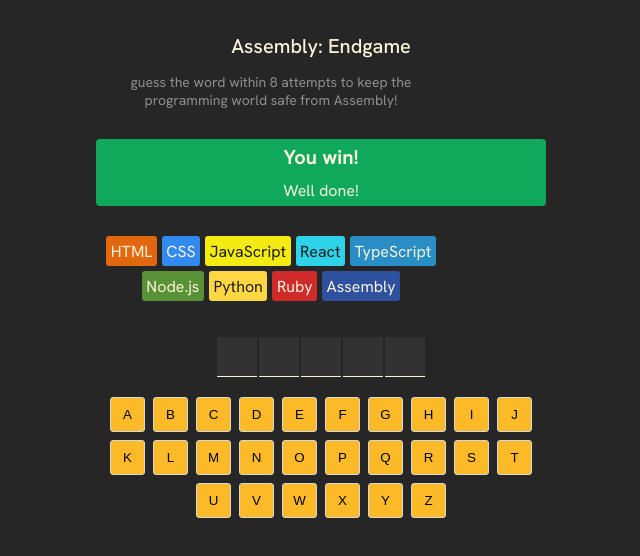
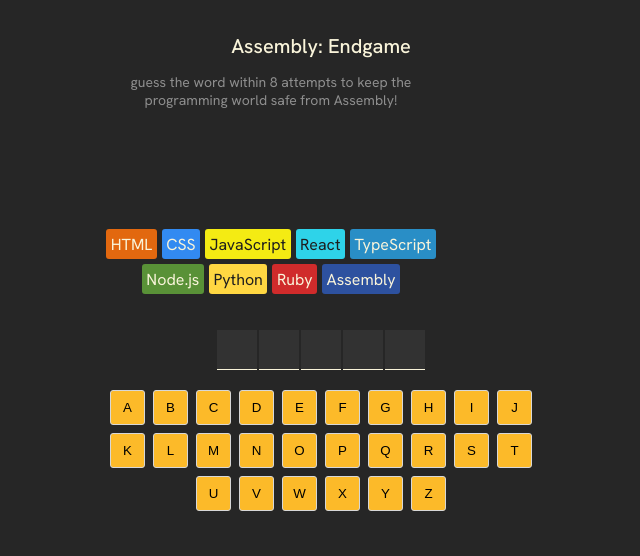
Before and after one commit to samkosal/Assemble-Endgame, a React (Vite) app: page / in a window 1280 px wide. Shown: the top 556 px of the page, without its empty margins (319-959 px from the left). Built offline with nearby package versions, Linux system fonts and the light colour scheme.

Commit message:
added conditionally rendered win and loss status

```diff
--- a/src/App.jsx
+++ b/src/App.jsx
@@ -17,7 +17,6 @@
         currentWord.split("").every(letter => guessedLetters.includes(letter))
     const isGameLost = wrongGuessCount >= languages.length - 1;
     const isGameOver = isGameWon || isGameLost;
-
     // static values
     const alphabet = "abcdefghijklmnopqrstuvwxyz";
 
@@ -74,6 +73,11 @@
             </span>
         )
     })
+
+    const gameStatusClass = clsx("game-status", {
+        won: isGameWon,
+        lost: isGameLost
+    })
     return (
         <main>
             <header>
@@ -83,8 +87,22 @@
             </header>
 
             <section className="game-status">
-                <h2>You win!</h2>
-                <p> Well done!</p>
+                {isGameOver ? (
+                    isGameWon ? (
+                        <>
+                            <h2>You win!</h2>
+                            <p>Well done! 🎉</p>
+                        </>
+                    ) : (
+                        <>
+                            <h2>Game over!</h2>
+                            <p>You lose! Better start learning Assembly 😭</p>
+                        </>
+                    )
+                ) : (
+                        null
+                    )
+                }
             </section>
 
             <section className="language-chips">
--- a/src/index.css
+++ b/src/index.css
@@ -30,13 +30,21 @@
 }
 
 section.game-status {
-    background-color: #10A95B;
     display: flex;
     flex-direction: column;
     align-items: center;
     color: #F9F4DA;
+    min-height: 60px;
     border-radius: 4px;
     margin-block: 30px;
+}
+
+section.game-status.won {
+    background-color: #10A95B;
+}
+
+section.game-status.lost {
+    background-color: #BA2A2A;
 }
 
 section.game-status > p {
```
